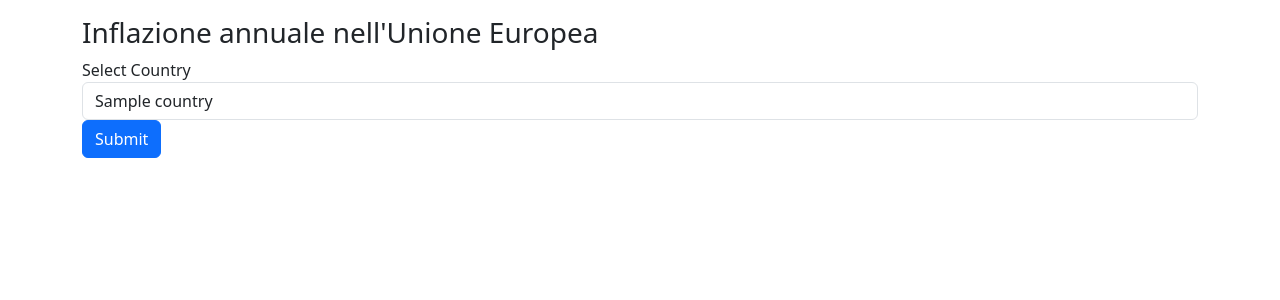
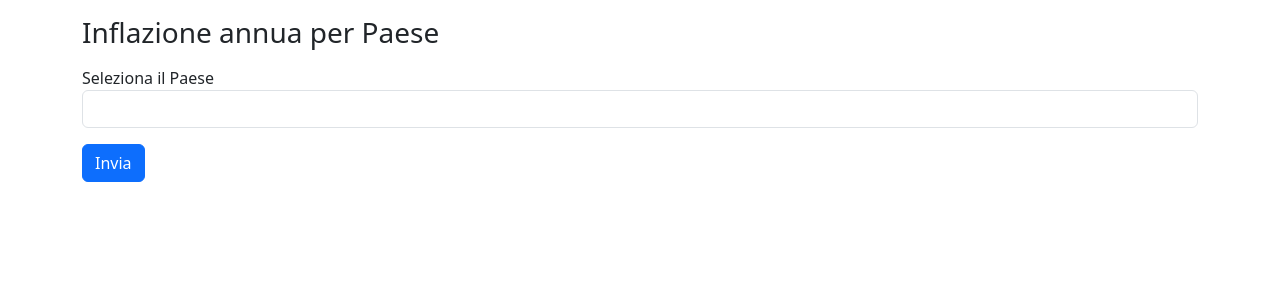
Before and after one commit to frenkmadda/ProgettoBD2_InflationAnalysis, a Flask app: template templates/inflation-by-country.html in a window 1280 px wide. Shown: the part 57-357 px from the top of the page. Run offline with Flask 3, Linux system fonts and the light colour scheme; the template is opened without the code that fills it: most values are stand-ins (such as "Sample title", 1, 10 or a date in 2020); some libraries are stand-ins or nearby versions.

Commit message:
Added inflation-by-country.html

```diff
--- a/app.py
+++ b/app.py
@@ -3,6 +3,7 @@ from html import escape
 
 import plotly
 import plotly.graph_objs as go
+import pycountry
 import pymongo
 from flask import Flask, render_template, send_from_directory, Response, request
 
@@ -29,14 +30,26 @@ def serve_prova() -> str:
 
 @app.route('/inflation-by-country', methods=['GET', 'POST'])
 def serve_ibc() -> str:
-    countries = ["Italy", "France"]
-    country = "Italy"
+    countries = global_inflation.distinct('country_name')
     if request.method == 'POST':
         country = request.form['country']
         inflation_values, years = utils.get_inflation_by_country(global_inflation, country)
-        return render_template('inflation-by-country.html', countries=countries)
+        # Creazione del grafico
+        data = [
+            go.Scatter(
+                x=inflation_values,
+                y=years,
+                mode='lines+markers',
+                name='Inflazione annuale'
+            )
+        ]
+
+        ccode = pycountry.countries.get(name=country).alpha_2
+        graph_json = json.dumps(data, cls=plotly.utils.PlotlyJSONEncoder)
+        return render_template('inflation-by-country.html', countries=countries, graphJSON=graph_json,
+                               paese=country, ccode=ccode)
     else:
-        return render_template('inflation-by-country.html', countries=countries)
+        return render_template('inflation-by-country.html', countries=countries, graphJSON='null')
 
 
 @app.route('/eu')
--- a/templates/inflation-by-country.html
+++ b/templates/inflation-by-country.html
@@ -4,19 +4,47 @@
 <body>
 {% include "navbar.html" %}
 <div class="container">
-    <h3>Inflazione annuale nell'Unione Europea</h3>
-    <form method="POST" action="/inflation-by-country">
-    <div class="form-group">
-        <label for="countrySelect">Select Country</label>
-        <select class="form-control" id="countrySelect" name="country">
+    <h3>Inflazione annua per Paese</h3>
+    <form method="POST" action="/inflation-by-country" id="countryForm">
+    <div class="form-group my-3">
+        <label for="countrySelect">Seleziona il Paese</label>
+        <input class="form-control" id="countrySelect" name="country" list="countries" required>
+        <datalist id="countries">
             {% for country in countries %}
-                <option value="{{ country }}">{{ country }}</option>
+                <option value="{{ country }}">
             {% endfor %}
-        </select>
+        </datalist>
     </div>
-    <button type="submit" class="btn btn-primary">Submit</button>
+    <button type="submit" class="btn btn-primary">Invia</button>
     </form>
+    <script>
+        document.getElementById('countryForm').addEventListener('submit', function(event) {
+            var input = document.getElementById('countrySelect');
+            var list = document.getElementById('countries');
+            var options = Array.from(list.options).map(function(option) {
+                return option.value;
+            });
+            if (!options.includes(input.value)) {
+                alert('Per favore, inserisci un paese valido.');
+                event.preventDefault();
+            }
+        });
+    </script>
+
+    <p id="mes"></p>
+    <img id="flag">
     <div id="graph"></div>
+    <script defer>
+        document.addEventListener("DOMContentLoaded", (event) => {
+            var graphs = {{ graphJSON | safe }};
+            if (!graphs)
+                return;
+
+            Plotly.newPlot('graph', graphs, {});
+            document.getElementById('mes').innerHTML = "Inflazione annua di: {{ paese }}";
+            document.getElementById('flag').src = "https://flagsapi.com/{{ccode}}/shiny/64.png";
+        });
+    </script>
 </div>
 </body>
 </html>
```
Also changed, not shown: requirements.txt (+5 -4 lines).
